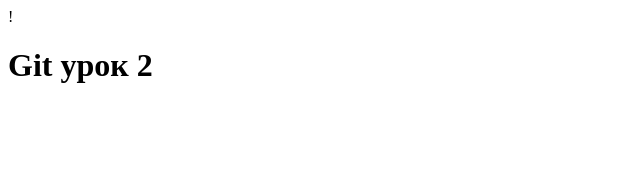
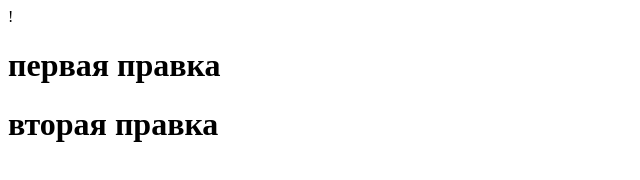
Before and after one commit to volhali/git_lessons, a plain HTML site: page index.html in a window 1280 px wide. Shown: the whole page, without its empty margins (0-640 px from the left). Drawn offline with Linux system fonts and the light colour scheme.

Commit message:
2 изменение

```diff
--- a/index.html
+++ b/index.html
@@ -4,7 +4,8 @@
 	<title>Document</title>
 </head>
 <body>
-	<h1>Git урок 2</h1>
+	<h1>первая правка</h1>
+	<h1>вторая правка</h1>
 
 </body>
 </html>
```
